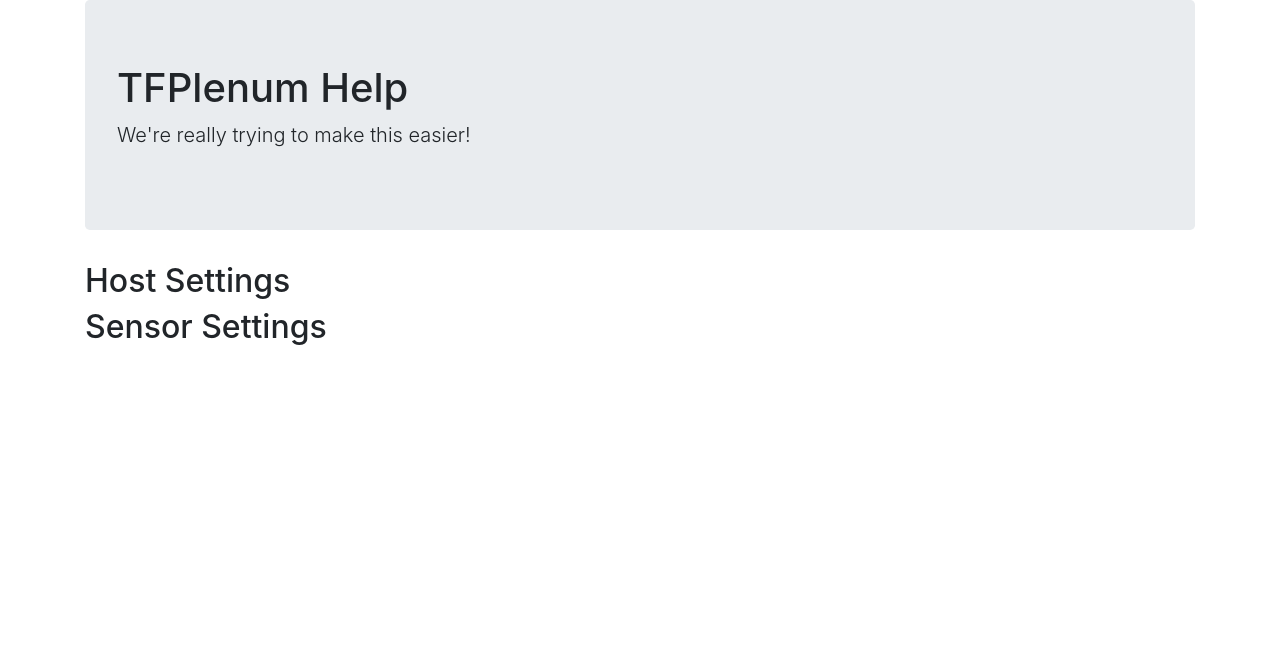
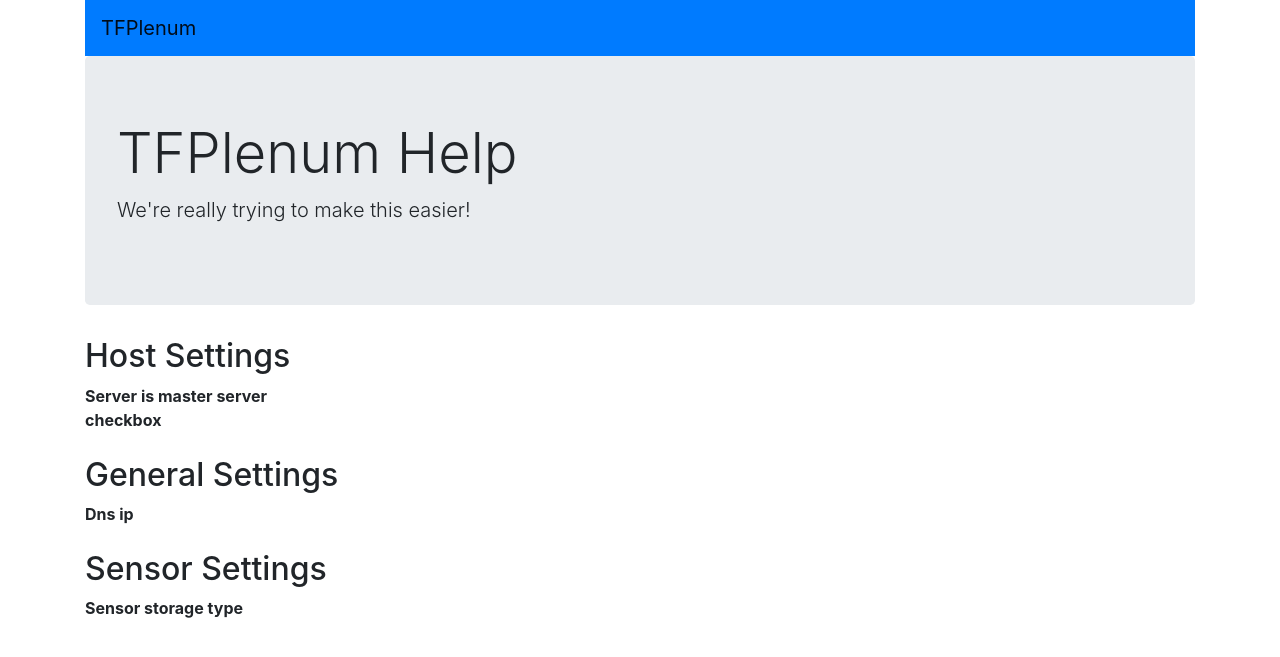
Before and after one commit to grantcurell/rock-frontend, a Flask app: template tfplenum-frontend/SOURCE/frontend/app/templates/help.html in a window 1280 px wide. Shown: the top 657 px of the page. Run offline with Flask 2, Linux system fonts and the light colour scheme; the template is opened without the code that fills it, so the values that code supplies are empty, except form fields; form fields are guessed from the names that the template uses; parts of the project's set-up code (start-up, migrations or seed data) failed here and were passed over; some libraries are stand-ins or nearby versions.

Commit message:
Working help page

```diff
--- a/tfplenum-frontend/SOURCE/frontend/app/templates/help.html
+++ b/tfplenum-frontend/SOURCE/frontend/app/templates/help.html
@@ -2,11 +2,30 @@
 
 {% extends "base.html" %}
 {% block title %}Home{% endblock %}
+{% block navbar %}
+{% with navbar_elements = form.navbar_elements
+      , current_page = 'help' %}
+{% include "navbar.html" %}
+{% endwith %}
+{% endblock %}
 {% block body %}
 <div class="jumbotron">
-  <h1>TFPlenum Help</h1>
+  <h1 class="display-4">TFPlenum Help</h1>
   <p class="lead">We're really trying to make this easier!</p>
 </div>
 <h2>Host Settings</h2>
+<dl class="row">
+  <dt class="col-sm-3">{{ form.server_is_master_server_checkbox.label }}<a name="{{ 'anchor_' + form.server_is_master_server_checkbox.label | replace(' ','_') }}"></a></dt>
+  <dd class="col-sm-9">{{ form.server_is_master_server_checkbox.description }}</dd>
+</dl>
+<h2>General Settings</h2>
+<dl class="row">
+  <dt class="col-sm-3">{{ form.dns_ip.label }}<a name="{{ 'anchor_' + form.dns_ip.label | replace(' ','_') }}"></a></dt>
+  <dd class="col-sm-9">{{ form.dns_ip.description }}</dd>
+</dl>
 <h2>Sensor Settings</h2>
+<dl class="row">
+  <dt class="col-sm-3">{{ form.sensor_storage_type.label }}<a name="{{ 'anchor_' + form.sensor_storage_type.label | replace(' ','_') }}"></a></dt>
+  <dd class="col-sm-9">{{ form.sensor_storage_type.description }}</dd>
+</dl>
 {% endblock %}
--- a/tfplenum-frontend/SOURCE/frontend/app/templates/kit_inventory.html
+++ b/tfplenum-frontend/SOURCE/frontend/app/templates/kit_inventory.html
@@ -3,16 +3,14 @@
 {% extends "base.html" %}
 {% block title %}Home{% endblock %}
 {% block navbar %}
-<div>
 {% with navbar_elements = form.navbar_elements
       , current_page = 'kit_configuration' %}
 {% include "navbar.html" %}
 {% endwith %}
-</div>
 {% endblock %}
 {% block body %}
 <div class="jumbotron">
-  <h1>TFPlenum Kit Configuration</h1>
+  <h1 class="display-4">TFPlenum Kit Configuration</h1>
   <p class="lead">We're really trying to make this easier!</p>
 </div>
 <h2>Host Settings</h2>
@@ -70,7 +68,6 @@
 {% with dropdown_form_name = form.sensor_storage_type.form_name
       , dropdown_id = form.sensor_storage_type.dropdown_id
       , dropdown_label = form.sensor_storage_type.label
-      , dropdown_description = form.sensor_storage_type.description
       , dropdown_options = form.sensor_storage_type.options
       , dropdown_text = form.sensor_storage_type.dropdown_text %}
   {% include "dropdown.html" %}
--- a/tfplenum-frontend/SOURCE/frontend/app/templates/text_input.html
+++ b/tfplenum-frontend/SOURCE/frontend/app/templates/text_input.html
@@ -18,7 +18,9 @@
 <form id='{{ text_input_form_name }}' role=form class="needs-validation" novalidate>
 <div class="input-group mb-3">
   <div class="input-group-prepend">
+    <a href="{{ url_for('help') + '#anchor_' + text_input_label | replace(' ','_') }}">
     <span class="input-group-text">{{ text_input_label }}</span>
+    </a>
   </div>
   <input name="{{ text_input_field_id }}" id="{{ text_input_field_id }}" type="{{ text_input_field_type | default("text", true) }}" {{ text_input_constraint }} class="form-control" placeholder="{{ text_input_placeholder }}" {{ 'required' if text_input_required is defined }}>
   <div class="valid-feedback">
--- a/tfplenum-frontend/SOURCE/frontend/app/views.py
+++ b/tfplenum-frontend/SOURCE/frontend/app/views.py
@@ -25,4 +25,6 @@ def kit_configuration():
 
 @app.route('/help')
 def help():
-    return render_template("help.html")
+    form = InventoryForm()
+    print form.server_is_master_server_checkbox.description
+    return render_template("help.html", form=form)
```
Also changed, not shown: tfplenum-frontend/SOURCE/frontend/app/forms.py (+7 -7 lines), tfplenum-frontend/SOURCE/frontend/app/templates/dropdown.html (+1 -9 lines), tfplenum-frontend/SOURCE/frontend/app/templates/server.html (+5 -6 lines).
